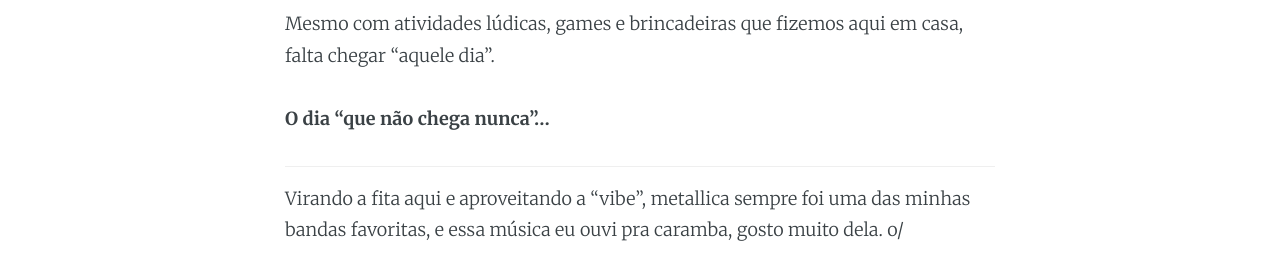
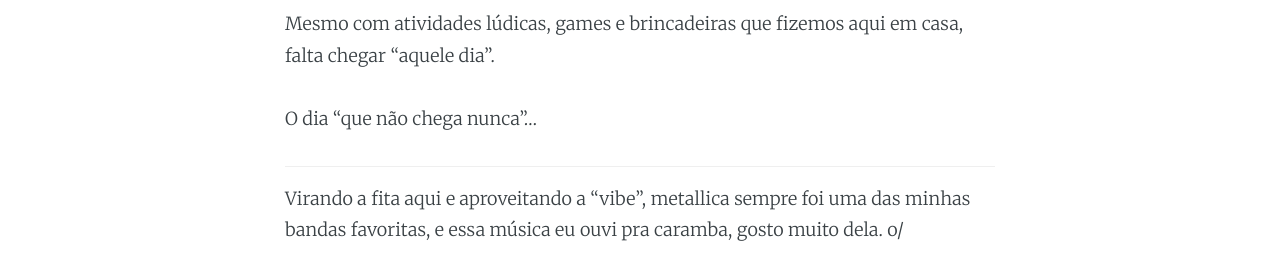
Before and after one commit to libnando/nandomegaman.github.io, a Jekyll site: the page built from _posts/2021-02-20-the-day-that-never-comes.markdown, in a window 1280 px wide. Shown: the part 535-810 px from the top of the page. Built offline with Jekyll 4.4.1, drawn with Linux system fonts in a browser that asks for light colours; grey boxes are pictures that could not be loaded.

```diff
--- a/_posts/2021-02-20-the-day-that-never-comes.markdown
+++ b/_posts/2021-02-20-the-day-that-never-comes.markdown
@@ -12,7 +12,7 @@ Por mais amor e atenção que de forma recíproca há aqui em casa com minhas fi
 
 Mesmo com atividades lúdicas, games e brincadeiras que fizemos aqui em casa, falta chegar "aquele dia".
 
-<b>O dia "que não chega nunca"...</b>
+O dia "que não chega nunca"...
 
 <hr style="margin:0 0 15px 0;" />
 
```
